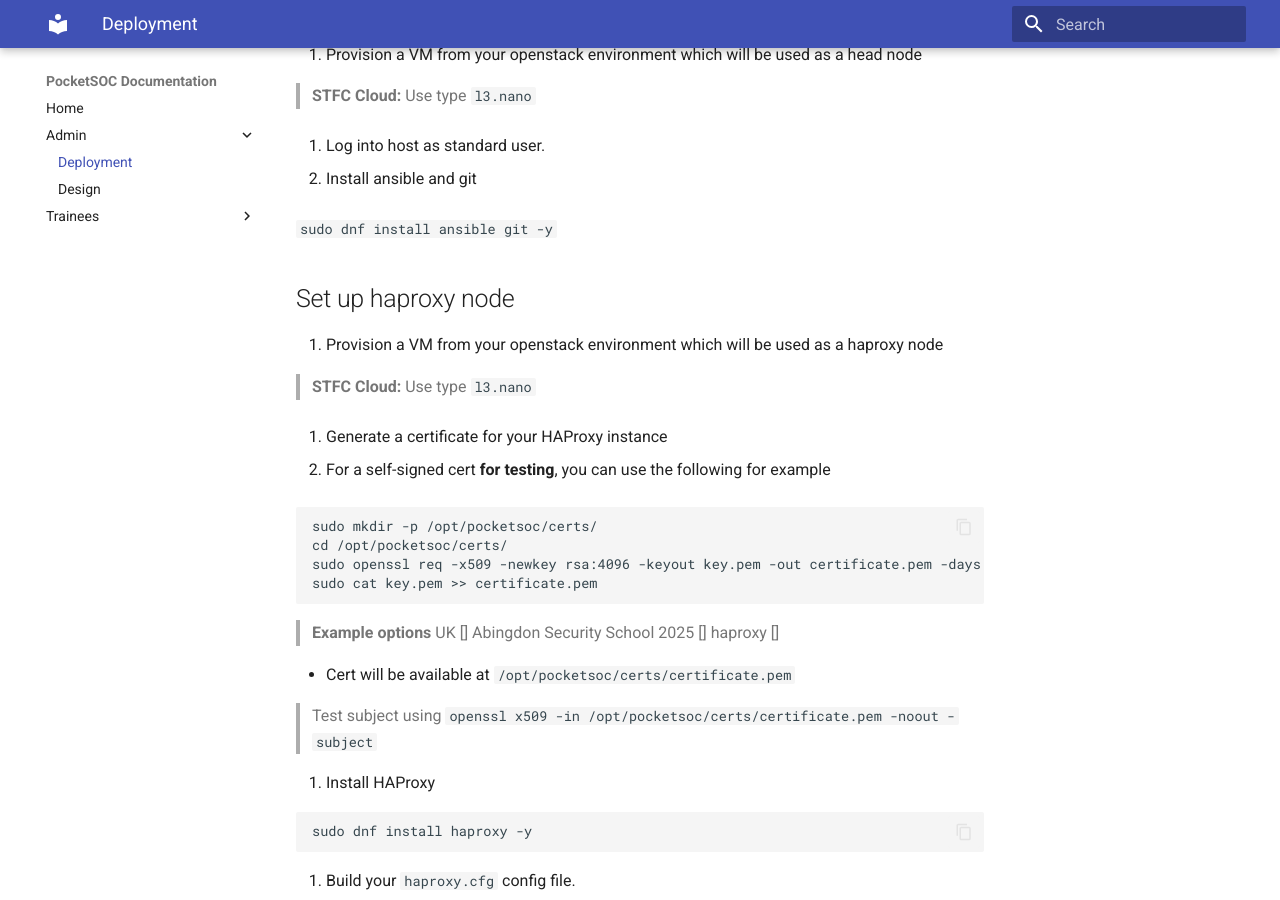
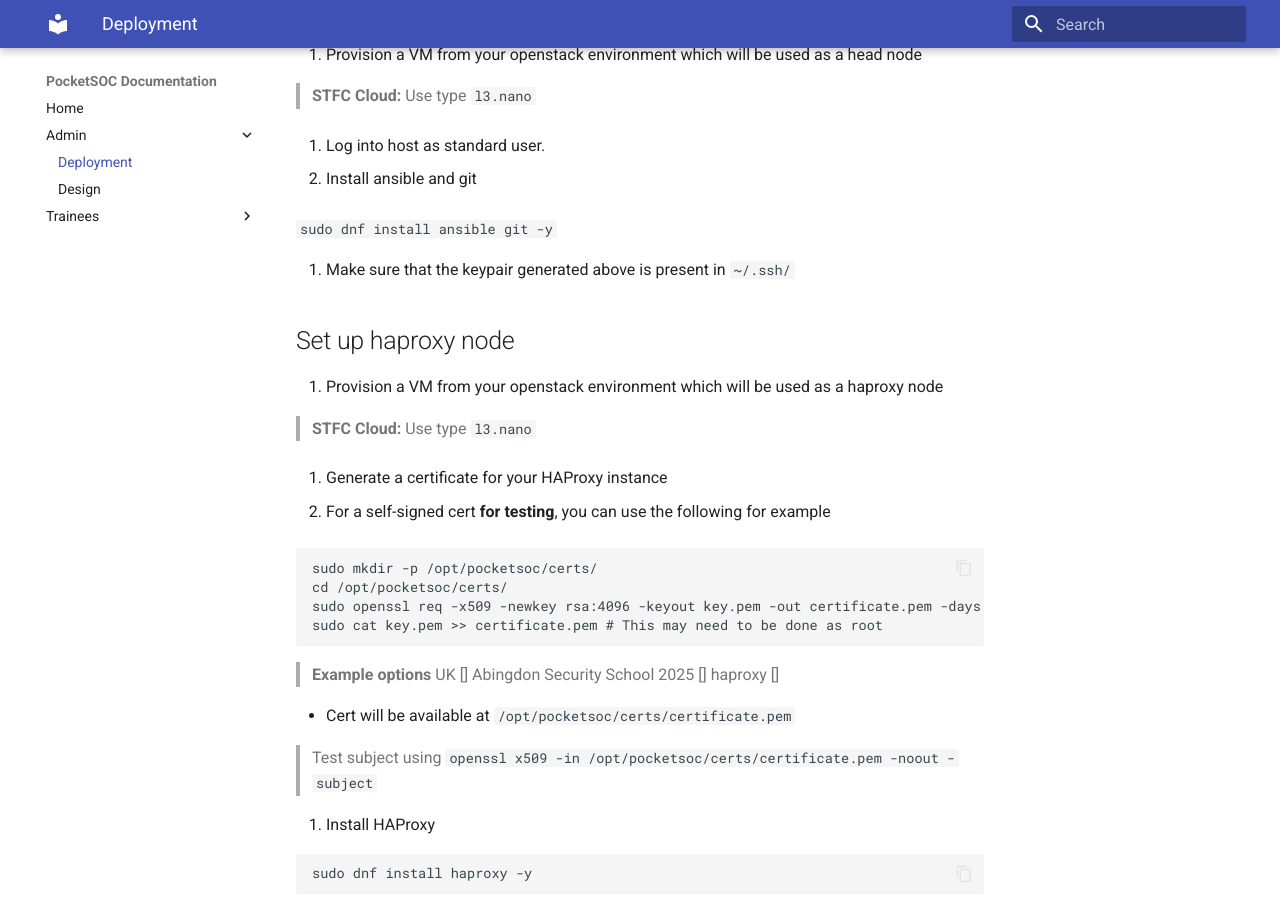
Before and after one commit to drmcrooks/pocketsoc-docs-2025, an MkDocs documentation site: the page built from docs/Admin/deployment.md, in a window 1280 px wide and 900 px high, scrolled down 1171 px. Built offline with MkDocs 1.6.1 and Material for MkDocs 9.7.7, drawn with Linux system fonts in a browser that asks for light colours; some of the changed text lies outside the part shown.

Commit message:
Updated with DC repos; first pass at working version

````diff
--- a/docs/Admin/deployment.md
+++ b/docs/Admin/deployment.md
@@ -46,6 +46,8 @@
 
 ```sudo dnf install ansible git -y```
 
+4. Make sure that the keypair generated above is present in `~/.ssh/`
+
 ## Set up haproxy node
 
 1. Provision a VM from your openstack environment which will be used as a haproxy node
@@ -60,7 +62,7 @@
 sudo mkdir -p /opt/pocketsoc/certs/
 cd /opt/pocketsoc/certs/
 sudo openssl req -x509 -newkey rsa:4096 -keyout key.pem -out certificate.pem -days 365 -nodes
-sudo cat key.pem >> certificate.pem
+sudo cat key.pem >> certificate.pem # This may need to be done as root
 ```
 
 > **Example options**
@@ -198,8 +200,8 @@
 
 ## Deploy
 
-1. On head node, in normal user area clone the [Ansible repository](https://github.com/azahmd/pocketsoc-ng-ansible)
-```git clone https://github.com/azahmd/pocketsoc-ng-ansible ```
+1. On head node, in normal user area clone the [Ansible repository](https://github.com/drmcrooks/pocketsoc-ng-2025-ansible)
+```git clone https://github.com/drmcrooks/pocketsoc-ng-2025-ansible ```
 
 2. `cd pocketsoc-ng-ansible`
 
````
